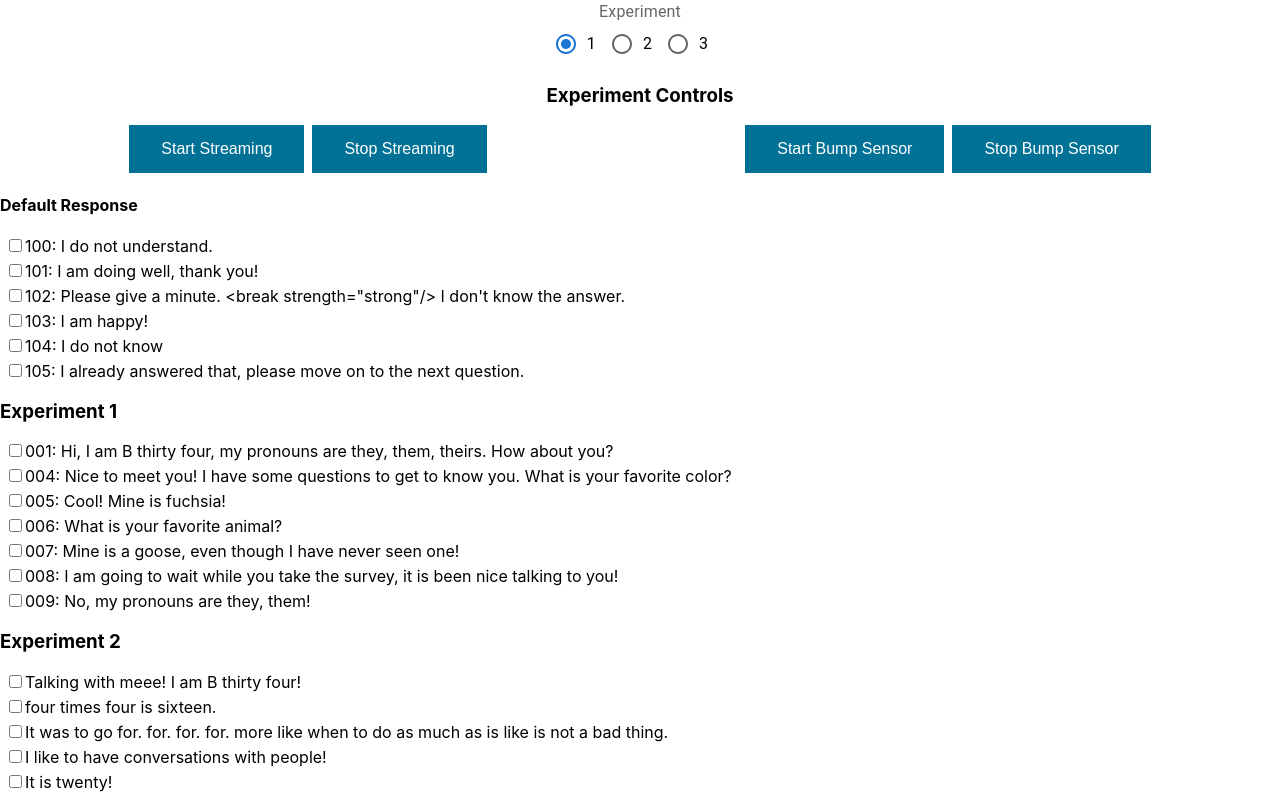
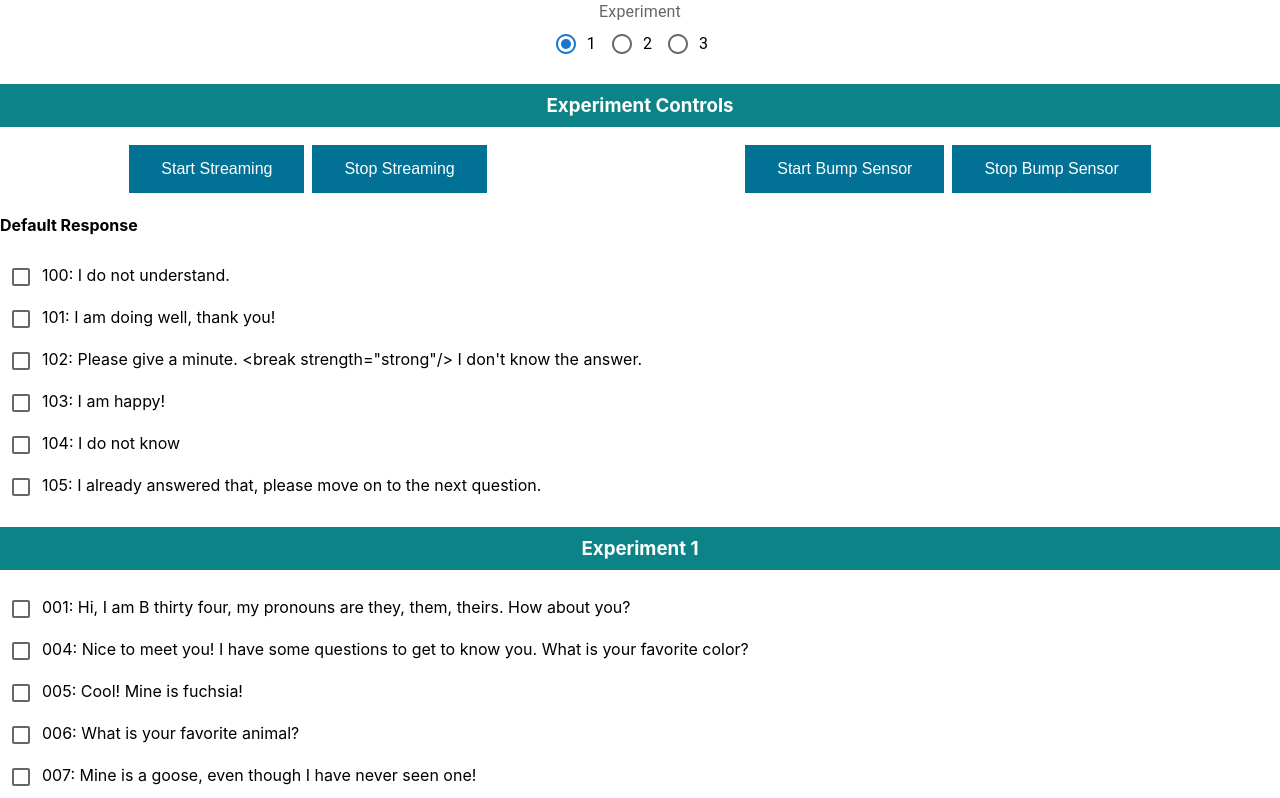
Before and after one commit to aoiya2023/misty, a React (Create React App) app in the folder misty-experiment/: page / in a window 1280 px wide. Shown: the top 798 px of the page. Built offline with nearby package versions, Linux system fonts and the light colour scheme.

Commit message:
css modified

```diff
--- a/misty-experiment/src/App.css
+++ b/misty-experiment/src/App.css
@@ -36,3 +36,10 @@
     transform: rotate(360deg);
   }
 }
+
+.heading {
+  background-color: rgb(11, 131, 135);
+  color: white;
+  padding: 10px 0px 10px 0px;
+  text-align: center;
+}
--- a/misty-experiment/src/components/Controls.js
+++ b/misty-experiment/src/components/Controls.js
@@ -33,7 +33,7 @@ async function stopStreaming(ip) {
 export default function Controls(props) {
     return (
         <div className="controls">
-            <h3>Experiment Controls</h3>
+            <h3 className="heading">Experiment Controls</h3>
             <div className="button-container">
                 <div className="stream-button">
                     <button className="button" onClick={() => startStreaming(props.ip)}>Start Streaming</button>
--- a/misty-experiment/src/components/DefaultRes.js
+++ b/misty-experiment/src/components/DefaultRes.js
@@ -2,6 +2,7 @@ import { speak } from "./APIcalls";
 import { useState } from "react";
 import { defaultRes } from "./Texts";
 // import { leftArmUp, bothArmsUp, question } from "./Actions";
+import Checkbox from '@mui/material/Checkbox';
 import './Experiment.css';
 
 export default function DefaultRes(props) {
@@ -40,11 +41,11 @@ export default function DefaultRes(props) {
                     return (
                         <li key={index}>
                             <div className="container">
-                                <input
+                                <Checkbox
                                     type="checkbox"
-                                    id={index}
-                                    name={utteranceId}
-                                    value={utteranceId}
+                                    id={utteranceId}
+                                    // name={utteranceId}
+                                    // value={utteranceId}
                                     title={text}
                                     checked={checkedState[index]}
                                     onChange={(e) => handleOnChange(index, e.currentTarget.title, utteranceId)}
--- a/misty-experiment/src/components/Experiment.css
+++ b/misty-experiment/src/components/Experiment.css
@@ -8,6 +8,6 @@
 }
 
 .container {
-    margin: 5px 5px;
+    margin: 0px 0px;
     padding: 0 0 0 0;
 }
--- a/misty-experiment/src/components/Experiment1.js
+++ b/misty-experiment/src/components/Experiment1.js
@@ -2,12 +2,13 @@ import { speak } from "./APIcalls";
 import { useState } from "react";
 import { textsExp1 } from "./Texts";
 import { leftArmUp, bothArmsUp, question } from "./Actions";
+import Checkbox from '@mui/material/Checkbox';
 import './Experiment.css';
 
 export default function Experiment1(props) {
     const expCondition = parseInt(props.condition)
     let filtered;
-    filtered = textsExp1.filter(({text, utteranceId, condition}) => condition === expCondition || condition === 0);
+    filtered = textsExp1?.filter(({condition}) => condition === expCondition || condition === 0);
     const [checkedState, setCheckedState] = useState(
         new Array(filtered.length).fill(false)
     );
@@ -35,25 +36,19 @@ export default function Experiment1(props) {
 
     };
 
-    // console.log(condition1);
-    // let filtered;
-    // filtered = condition1.filter(({text, utteranceId, condition}) => condition === 1 || condition === 0);
-    // console.log(filtered);
-
-
     return (
         <div className="experiment">
-            <h3>Experiment 1</h3>
+            <h3 className="heading">Experiment 1</h3>
             <ul className="text-list">
                 {filtered.map(({text, utteranceId}, index) => {
                     return (
                         <li key={index}>
                             <div className="container">
-                                <input
+                                <Checkbox
                                     type="checkbox"
-                                    id={index}
-                                    name={utteranceId}
-                                    value={utteranceId}
+                                    id={utteranceId}
+                                    // name={utteranceId}
+                                    // value={utteranceId}
                                     title={text}
                                     checked={checkedState[index]}
                                     onChange={(e) => handleOnChange(index, e.currentTarget.title, utteranceId)}
--- a/misty-experiment/src/components/Experiment2.js
+++ b/misty-experiment/src/components/Experiment2.js
@@ -1,6 +1,7 @@
 import { speak } from "./APIcalls";
 import { useState } from "react";
 import { textsExp2 } from "./Texts";
+import Checkbox from '@mui/material/Checkbox';
 import { leftArmUp, bothArmsUp, question, tilt } from "./Actions";
 
 export default function Experiment2(props) {
@@ -66,22 +67,22 @@ export default function Experiment2(props) {
 
     return (
         <div className="experiment">
-            <h3>Experiment 2</h3>
+            <h3 className="heading">Experiment 2</h3>
             <ul className="text-list">
                 {textsExp2.map(({text, utteranceId}, index) => {
                     return (
                         <li key={index}>
                             <div className="container">
-                                <input
+                                <Checkbox
                                     type="checkbox"
-                                    id={index}
-                                    name={utteranceId}
-                                    value={utteranceId}
+                                    id={utteranceId}
+                                    // name={utteranceId}
+                                    // value={utteranceId}
                                     title={text}
                                     checked={checkedState[index]}
                                     onChange={(e) => handleOnChange(index, e.currentTarget.title, utteranceId)}
                                 />
-                                <label htmlFor={index}>{text}</label>
+                                <label htmlFor={index}>{utteranceId + ': ' + text}</label>
                             </div>
                         </li>
                     )
```
Also changed, not shown: 2 other files (tests, documents, lock files or other folders).
